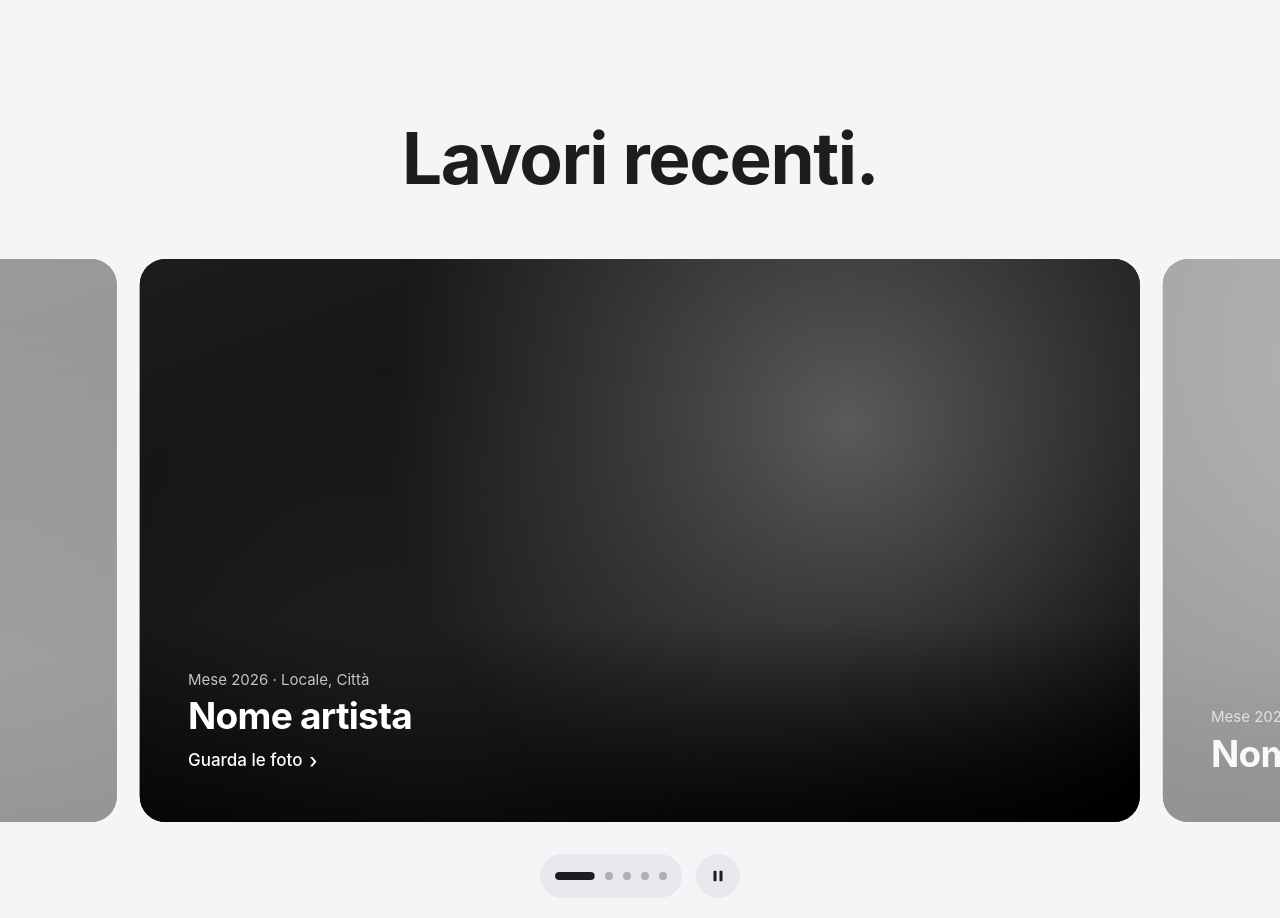
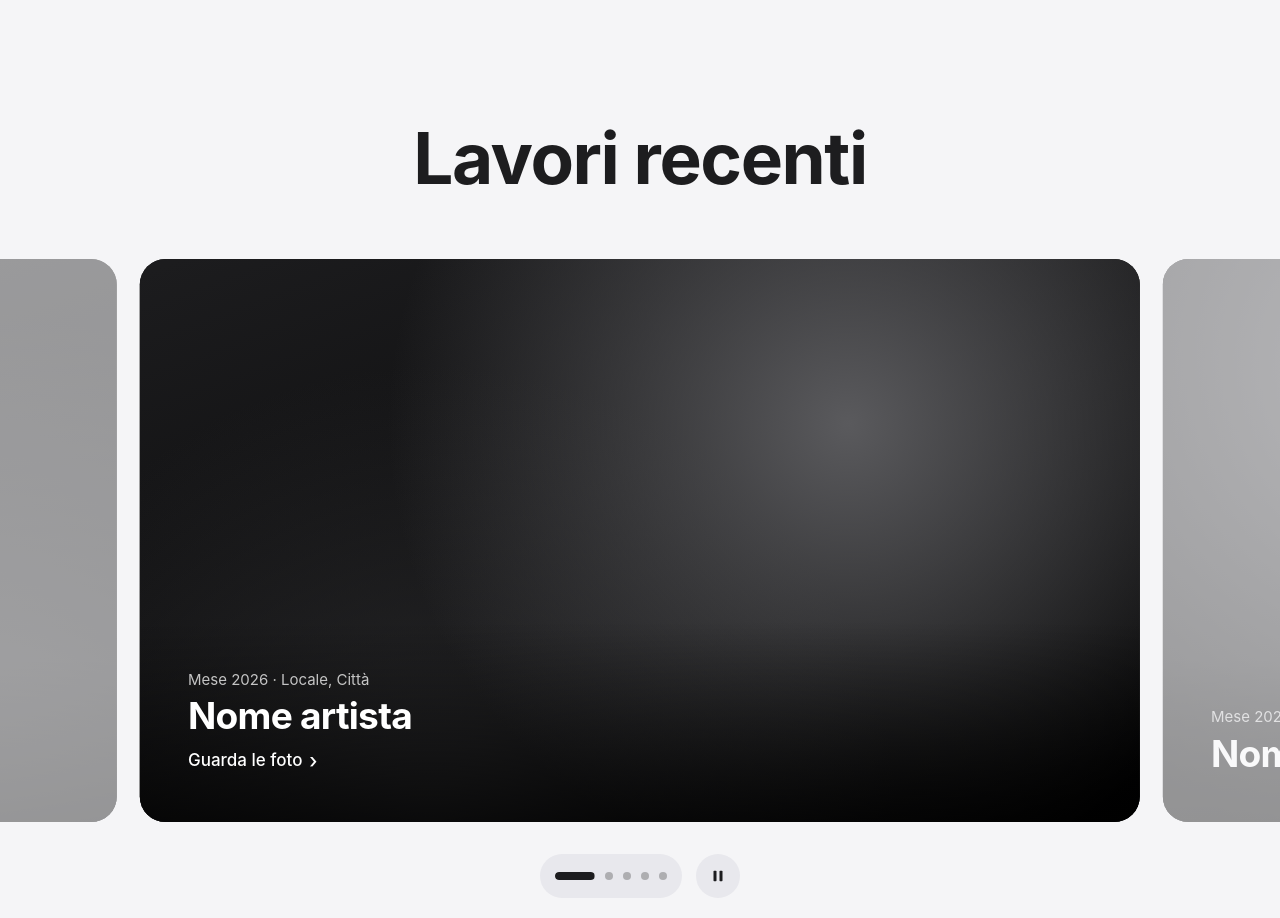
Before and after one commit to erKripad/menologaritmo, a React (Vite) app: page / in a window 1280 px wide. Shown: the part 820-1738 px from the top of the page. Built offline with nearby package versions, Linux system fonts and the light colour scheme; no server answers.

Commit message:
Lavori recenti tolto il punto

```diff
--- a/src/pages/Home/sections/RecentWorks/RecentWorks.jsx
+++ b/src/pages/Home/sections/RecentWorks/RecentWorks.jsx
@@ -12,7 +12,7 @@ export default function RecentWorks() {
     <Section id="lavori-recenti" tone="alt" className="recent-works" aria-labelledby="lavori-recenti-title">
       <div className="container recent-works__header">
         <Reveal as="h2" id="lavori-recenti-title" className="title-section">
-          Lavori recenti.
+          Lavori recenti
         </Reveal>
       </div>
 
```
